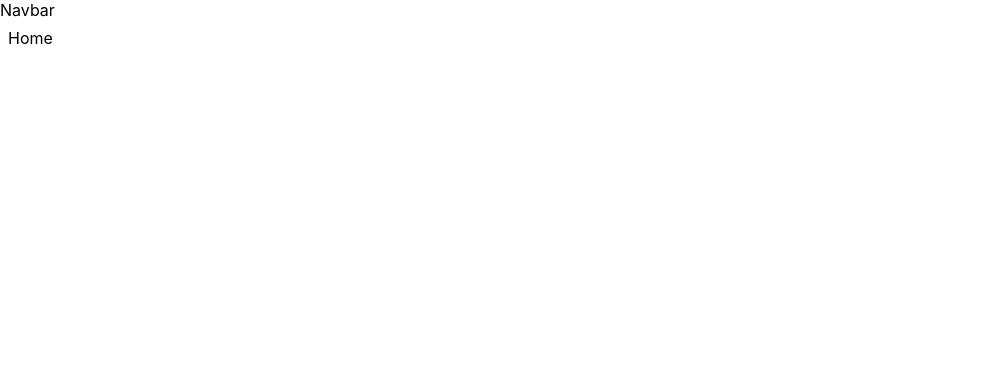
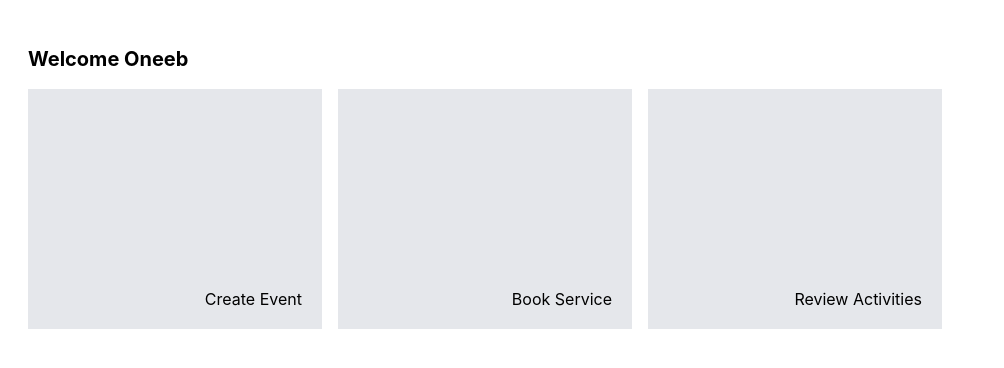
Before and after one commit to ukkasha2000/EasyShadi.pk, a React (Create React App) app: page / in a window 1280 px wide. Shown: the top 368 px of the page, without its empty margins (0-1004 px from the left). Built offline with nearby package versions, Linux system fonts and the light colour scheme.

Commit message:
work in progress on Home

```diff
--- a/src/App.js
+++ b/src/App.js
@@ -4,7 +4,7 @@ import {
   Route,
   useLocation,
 } from "react-router-dom";
-import { Home, SignIn, SignUp } from "./pages";
+import { Home, LandingPage, SignIn, SignUp } from "./pages";
 import { Navbar } from "./components";
 
 function App() {
@@ -17,7 +17,7 @@ function App() {
 
 function Layout() {
   const location = useLocation();
-  const hiddenNavbarRoutes = ["/signin", "/signup"];
+  const hiddenNavbarRoutes = ["/signin", "/signup", "/"];
   // Conditionally render Navbar based on the route
   const showNavbar = !hiddenNavbarRoutes.includes(location.pathname);
 
@@ -29,6 +29,7 @@ function Layout() {
           <Route path="/" element={<Home />} />
           <Route path="/signin" element={<SignIn />} />
           <Route path="/signup" element={<SignUp />} />
+          <Route path="/home" element={<LandingPage />} />
         </Routes>
       </main>
     </>
--- /dev/null
+++ b/src/components/layout/layout.js
@@ -0,0 +1,10 @@
+import React from 'react'
+
+const Layout = (props) => {
+    const { children } = props;
+    return (
+        <div>{children}</div>
+    )
+}
+
+export default Layout
--- a/src/pages/Home/Home.js
+++ b/src/pages/Home/Home.js
@@ -1,7 +1,29 @@
-import React from "react";
+import React from 'react';
 
 const Home = () => {
-  return <div>Home</div>;
-};
+  const options = [{
+    text: 'Create Event',
+    route: '',
+  },
+  {
+    text: 'Book Service',
+    route: '',
+  },
+  {
+    text: 'Review Activities',
+    route: '',
+  }];
+  const userName = 'Oneeb';
+  return (
+    <div className="p-5">
+    <h2 className="text-xl font-bold mb-4">Welcome {userName}</h2>
+    <div className="grid grid-cols-1 sm:grid-cols-2 md:grid-cols-3 lg:grid-cols-4 gap-4">
+      {options.map((option) => {
+        return <div className="bg-gray-200 p-5 text-center min-h-[200px] flex flex-col items-end justify-end">{option.text}</div>
+      })}
+    </div>
+  </div>
+  )
+}
 
 export default Home;
--- /dev/null
+++ b/src/pages/LandingPage/LandingPage.js
@@ -0,0 +1,9 @@
+import React from 'react'
+
+const LandingPage = () => {
+  return (
+    <div>LandingPage</div>
+  )
+}
+
+export default LandingPage
--- a/src/pages/index.js
+++ b/src/pages/index.js
@@ -1,3 +1,4 @@
 export { default as SignIn } from "./Auth/SignIn";
 export { default as SignUp } from "./Auth/SignUp";
 export { default as Home } from "./Home/Home";
+export { default as LandingPage} from './LandingPage/LandingPage';
```
